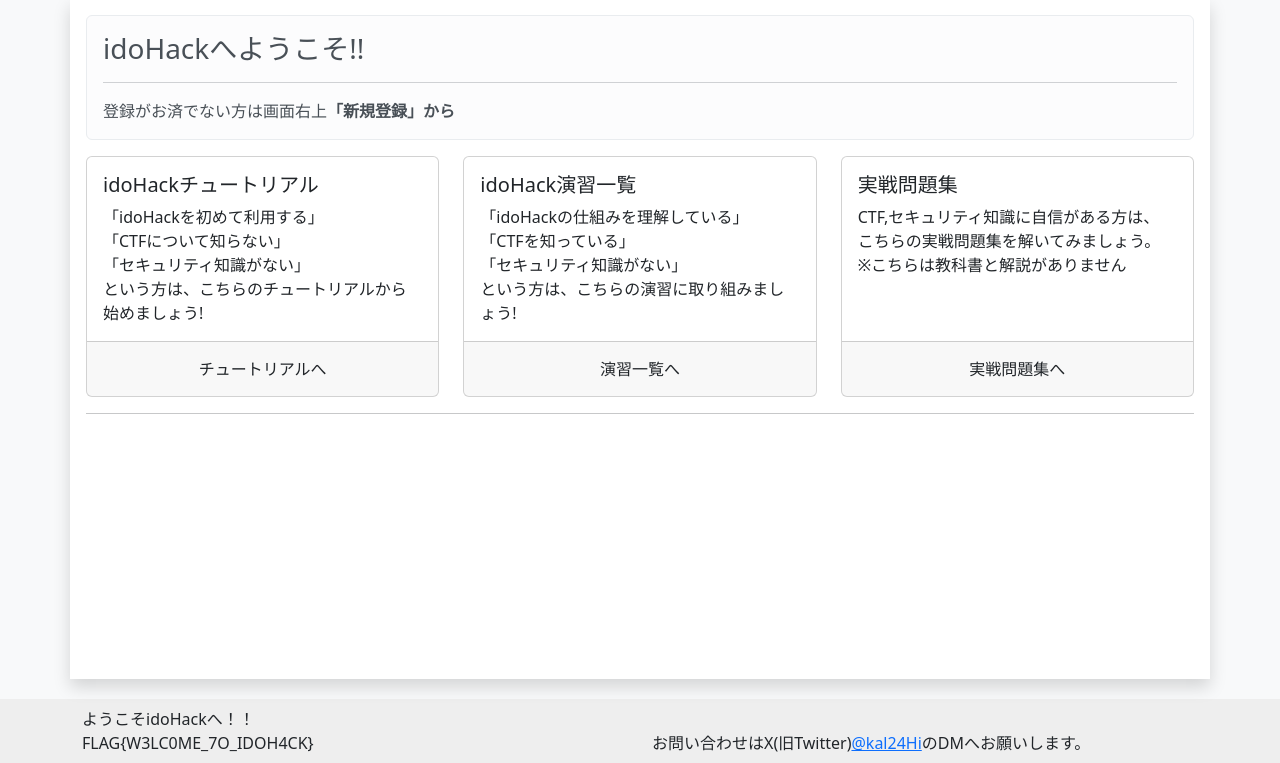
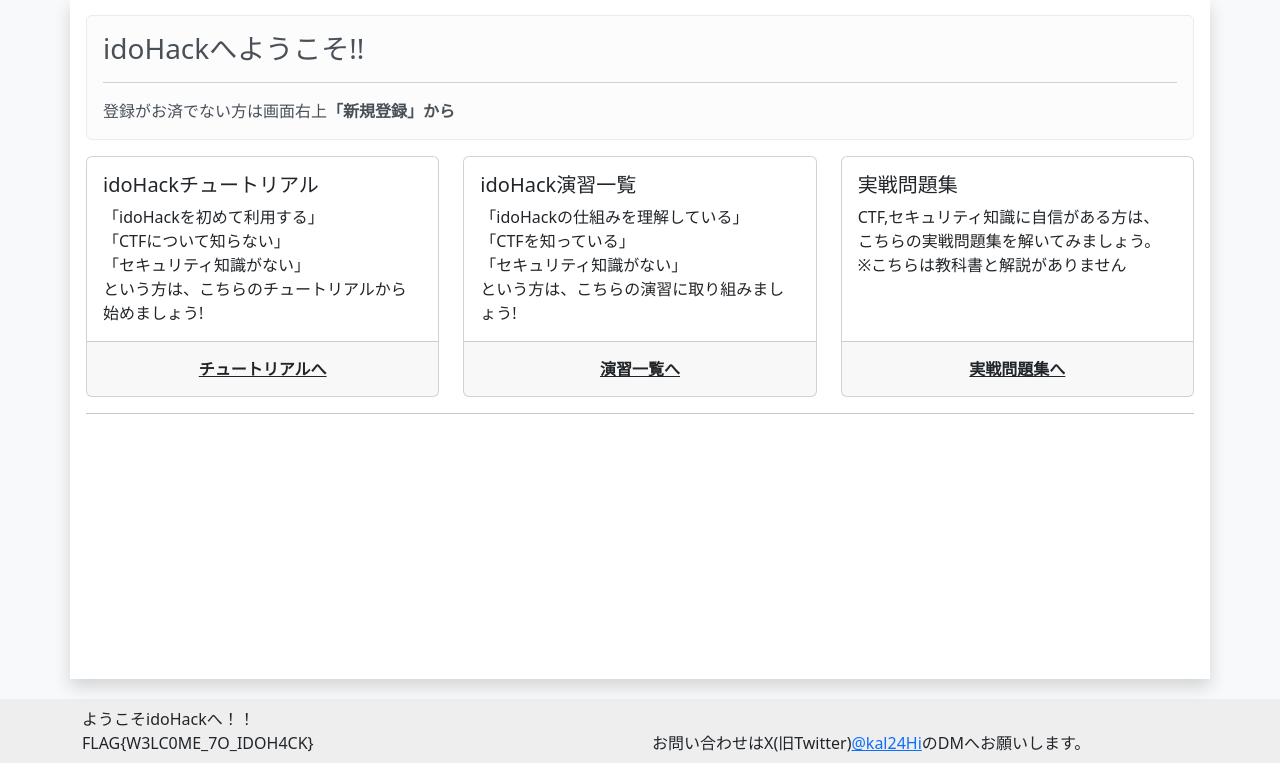
Before and after one commit to kalKun24/idoHackProject, a Django app: page / in a window 1280 px wide. Shown: the part 57-820 px from the top of the page. Run offline with Django 5.2, Linux system fonts and the light colour scheme; some libraries are stand-ins or nearby versions.

Commit message:
:recycle: #トップページのボタンに太字と下線を追加

```diff
--- a/idoHack/templates/index.html
+++ b/idoHack/templates/index.html
@@ -21,7 +21,7 @@
         </p>
       </div>
       <div class="card-footer">
-        <a href="{%url 'exercise_detail' 1%}" class="btn w-100">チュートリアルへ</a>
+        <a href="{%url 'exercise_detail' 1%}" class="btn w-100"><b><u>チュートリアルへ</u></b></a>
       </div>
     </div>
   </div>
@@ -37,7 +37,7 @@
         </p>
       </div>
       <div class="card-footer">
-        <a href="{%url 'exercise_list'%}" class="btn w-100">演習一覧へ</a>
+        <a href="{%url 'exercise_list'%}" class="btn w-100"><b><u>演習一覧へ</u></b></a>
       </div>
     </div>
   </div>
@@ -52,7 +52,7 @@
         </p>
       </div>
       <div class="card-footer">
-        <a href="{%url 'exercise_detail' 6%}" class="btn w-100">実戦問題集へ</a>
+        <a href="{%url 'exercise_detail' 2%}" class="btn w-100"><b><u>実戦問題集へ</b></u></a>
       </div>
     </div>
   </div>
```
Also changed, not shown: idoHack/db.sqlite3.
